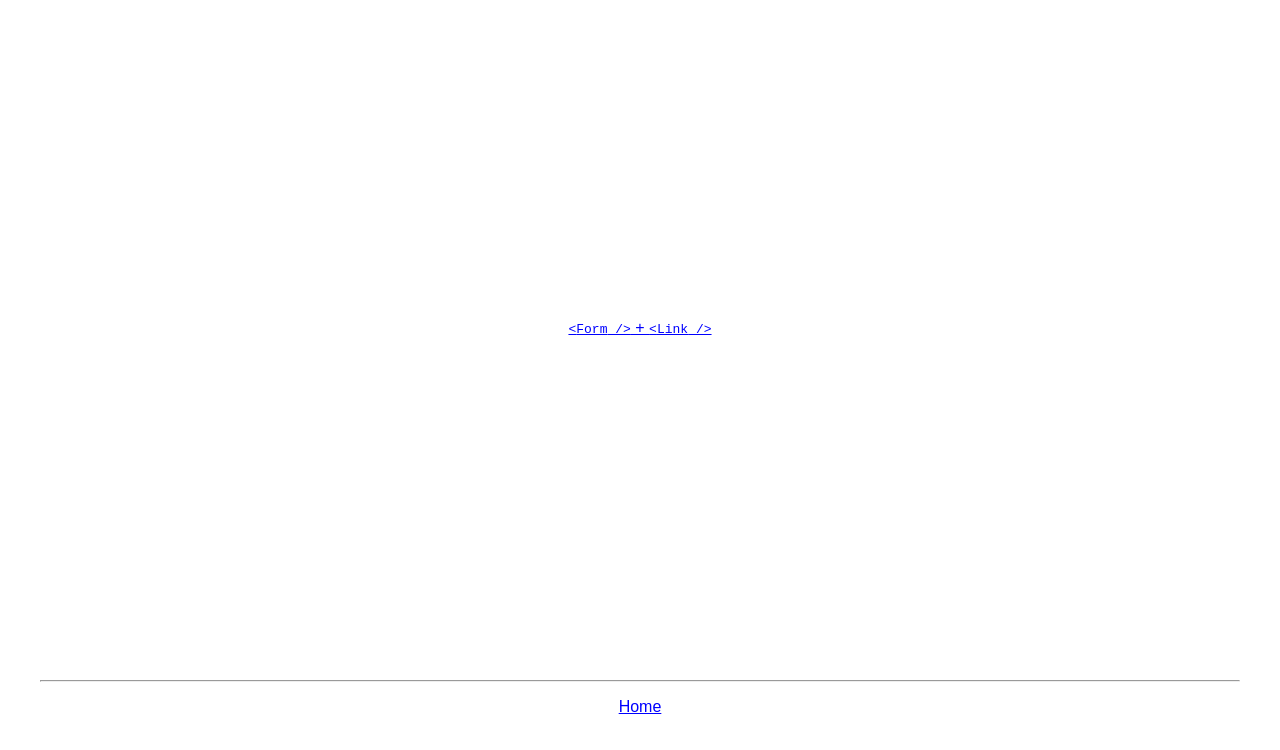
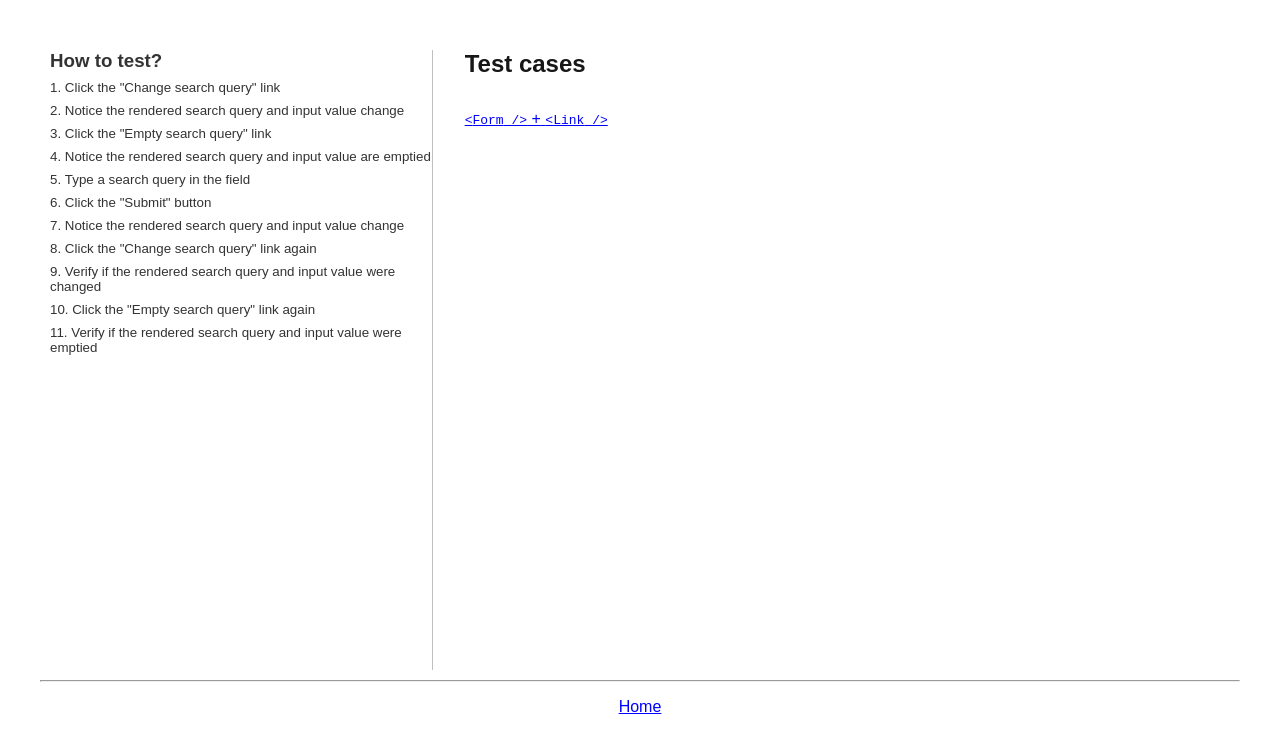
Before and after one commit to verheyenkoen/form-default-value-bug, a Next.js app: page / in a window 1280 px wide. Shown: the top 750 px of the page. Built offline with nearby package versions, Linux system fonts and the light colour scheme.

Commit message:
Added instructions

```diff
--- a/src/app/layout.tsx
+++ b/src/app/layout.tsx
@@ -17,6 +17,28 @@ export default function RootLayout({
     <html lang="en">
       <body>
         <div className={styles.page}>
+          <div className={styles.info}>
+            <h3>How to test?</h3>
+            <ol className={styles.list}>
+              <li>Click the "Change search query" link</li>
+              <li>Notice the rendered search query and input value change</li>
+              <li>Click the "Empty search query" link</li>
+              <li>
+                Notice the rendered search query and input value are emptied
+              </li>
+              <li>Type a search query in the field</li>
+              <li>Click the "Submit" button</li>
+              <li>Notice the rendered search query and input value change</li>
+              <li>Click the "Change search query" link again</li>
+              <li>
+                Verify if the rendered search query and input value were changed
+              </li>
+              <li>Click the "Empty search query" link again</li>
+              <li>
+                Verify if the rendered search query and input value were emptied
+              </li>
+            </ol>
+          </div>
           <main className={styles.main}>{children}</main>
         </div>
 
--- a/src/app/page.module.css
+++ b/src/app/page.module.css
@@ -7,12 +7,10 @@
   --button-secondary-hover: #f2f2f2;
 
   display: grid;
-  grid-template-rows: 20px 1fr 20px;
-  align-items: center;
-  justify-items: center;
+  grid-template-columns: 1fr 2fr;
   min-height: 80svh;
-  padding: 80px;
-  gap: 64px;
+  padding: 10px;
+  gap: 2rem;
 }
 
 @media (prefers-color-scheme: dark) {
@@ -26,11 +24,24 @@
   }
 }
 
+.info {
+  color: #333;
+  border-right: 1px solid silver;
+}
+
+.list {
+  list-style-position: inside;
+  font-size: smaller;
+
+  li {
+    margin-top: 0.5rem;
+  }
+}
+
 .main {
   display: flex;
   flex-direction: column;
   gap: 32px;
-  grid-row-start: 2;
 
   margin-bottom: 4rem;
 }
--- a/src/app/page.tsx
+++ b/src/app/page.tsx
@@ -3,8 +3,12 @@ import Link from "next/link";
 
 export default function Home() {
   return (
-    <Link href="/form-plus-link-component">
-      <ComponentName>Form</ComponentName> + <ComponentName>Link</ComponentName>
-    </Link>
+    <>
+      <h2>Test cases</h2>
+      <Link href="/form-plus-link-component">
+        <ComponentName>Form</ComponentName> +{" "}
+        <ComponentName>Link</ComponentName>
+      </Link>
+    </>
   );
 }
```
